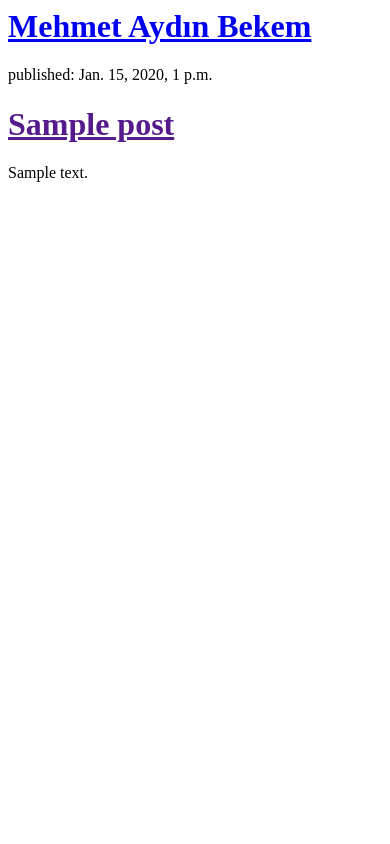
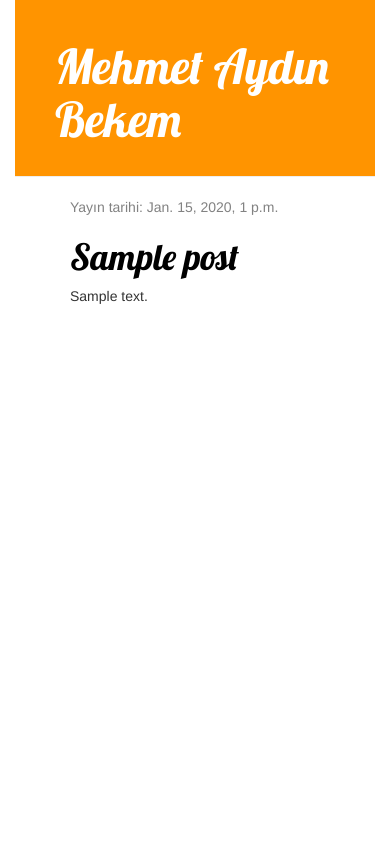
Before and after one commit to bekemaydin/djangoblog, a Django app: page / in a window 390 px wide. Run offline with Django 3.2, Linux system fonts and the light colour scheme; tables that the repository leaves empty hold one stand-in row (values such as "Sample post"); some libraries are stand-ins or nearby versions.

Commit message:
Css ve gönderiler düzeltildi.

```diff
--- /dev/null
+++ b/blog/static/css/blog.css
@@ -0,0 +1,56 @@
+h1 a {
+    color: #FCA205;
+    font-family: 'Lobster';
+}
+
+body {
+    padding-left: 15px;
+    padding-right: 15px;
+}
+
+.page-header {
+    background-color: #ff9400;
+    margin-top: 0;
+    padding: 20px 20px 20px 40px;
+}
+
+.page-header h1, .page-header h1 a, .page-header h1 a:visited, .page-header h1 a:active {
+    color: #ffffff;
+    font-size: 36pt;
+    text-decoration: none;
+}
+
+.content {
+    margin-left: 40px;
+}
+
+h1, h2, h3, h4 {
+    font-family: 'Lobster', cursive;
+}
+
+.date {
+    color: #828282;
+}
+
+.save {
+    float: right;
+}
+
+.post-form textarea, .post-form input {
+    width: 100%;
+}
+
+.top-menu, .top-menu:hover, .top-menu:visited {
+    color: #ffffff;
+    float: right;
+    font-size: 26pt;
+    margin-right: 20px;
+}
+
+.post {
+    margin-bottom: 70px;
+}
+
+.post h1 a, .post h1 a:visited {
+    color: #000000;
+}
--- /dev/null
+++ b/blog/templates/blog/base.html
@@ -0,0 +1,35 @@
+{% load static %}
+<html lang="en">
+    <head>
+        <meta charset="UTF-8">
+        <meta name="viewport" content="width=device-width, initial-scale=1.0">
+        <link rel="stylesheet" href="//maxcdn.bootstrapcdn.com/bootstrap/3.2.0/css/bootstrap.min.css"> <link rel="stylesheet" href="//maxcdn.bootstrapcdn.com/bootstrap/3.2.0/css/bootstrap-theme.min.css">
+        <link href="//fonts.googleapis.com/css?family=Lobster&subset=latin,latin-ext" rel="stylesheet" type="text/css">
+        <link rel="stylesheet" href="{% static 'css/blog.css' %}">
+        <title>M.Aydın Bekem</title>
+    </head>
+    <body>
+        <div class="page-header">
+            <h1><a href="/">Mehmet Aydın Bekem</a></h1>
+        </div>
+
+        <div class="content container">
+            <div class="row">
+                <div class="col-md-8">
+                {% block content %}
+                    <div class="post">
+                        {% if post.published_date %}
+                            <div class="date">
+                                {{ post.published_date }}
+                            </div>
+                        {% endif %}
+                        <h1>{{ post.title }}</h1>
+                        <p>{{ post.text|linebreaksbr }}</p>
+                    </div>
+                {% endblock %}
+                </div>
+            </div>
+        </div>
+
+    </body>
+</html>
--- a/blog/templates/blog/post_list.html
+++ b/blog/templates/blog/post_list.html
@@ -1,21 +1,13 @@
-<html lang="en">
-<head>
-    <meta charset="UTF-8">
-    <meta name="viewport" content="width=device-width, initial-scale=1.0">
-    <title>M.Aydın Bekem</title>
-</head>
-<body>
-    <div>
-        <h1><a href="/">Mehmet Aydın Bekem</a></h1>
-    </div>
+{% extends 'blog/base.html' %}
 
+{% block content %}
     {% for post in posts %}
-        <div>
-            <p>published: {{ post.published_date }}</p>
-            <h1><a href="">{{ post.title }}</a></h1>
+        <div class="post">
+            <div class="date">
+                <p>Yayın tarihi: {{ post.published_date }}</p>
+            </div>
+            <h1><a href="{% url 'post_detail' pk=post.pk %}">{{ post.title }}</a></h1>
             <p>{{ post.text|linebreaksbr }}</p>
         </div>
     {% endfor %}
-
-</body>
-</html>
+{% endblock %}
--- a/blog/urls.py
+++ b/blog/urls.py
@@ -2,6 +2,8 @@ from django.urls import path
 from . import views
 
 
+
 urlpatterns = [
     path('', views.post_list, name='post_list'),
+    path('post/<int:pk>/', views.post_detail, name='post_detail'),
 ]
--- a/blog/views.py
+++ b/blog/views.py
@@ -1,7 +1,13 @@
 from django.shortcuts import render
 from django.utils import timezone
 from .models import Post
+from django.shortcuts import render, get_object_or_404
 
 def post_list(request):
     posts = Post.objects.filter(published_date__lte=timezone.now()).order_by('published_date')
     return render(request, 'blog/post_list.html', {'posts': posts})
+
+
+def post_detail(request, pk):
+    post = get_object_or_404(Post, pk=pk)
+    return render(request, 'blog/post_detail.html', {'post': post})
```
Also changed, not shown: blog/templates/blog/post_detail.html (added, +13 -0 lines).
